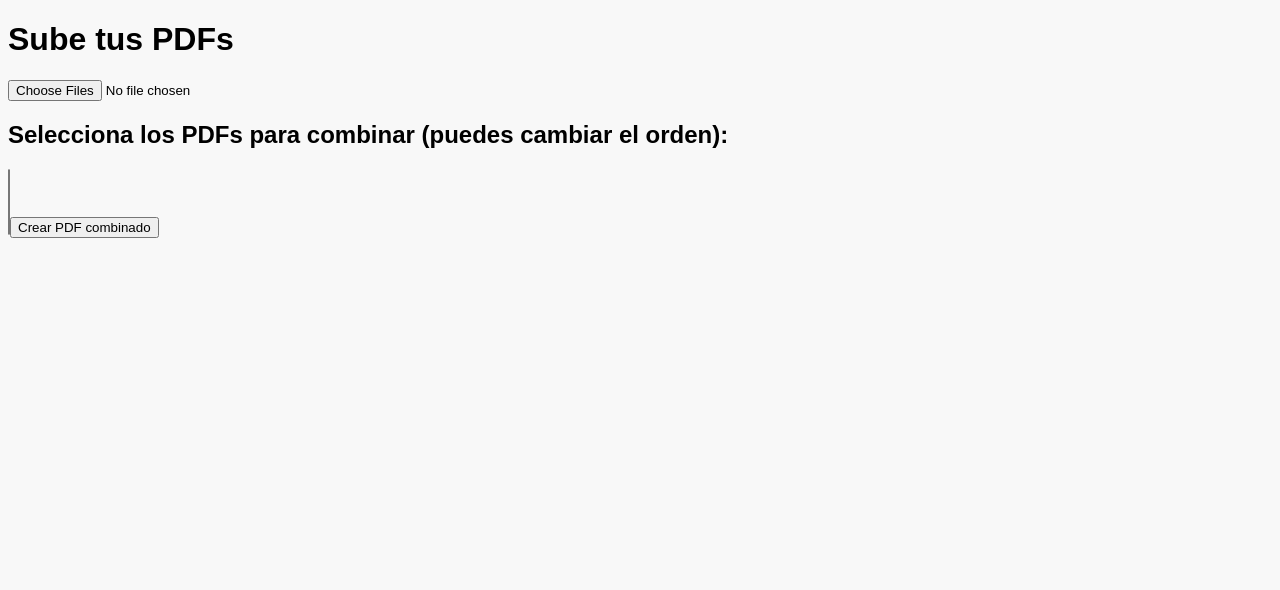
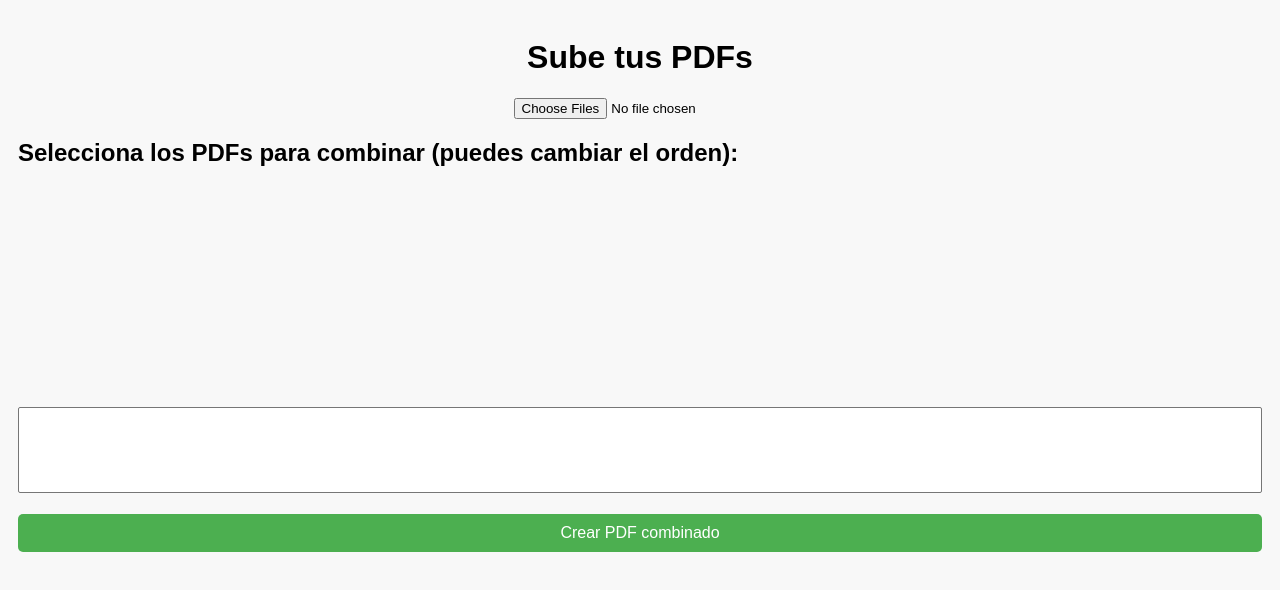
Before and after one commit to juanrodlf/rechuamda_pdf, a React (Vite) app: page / in a window 1280 px wide. Shown: the top 590 px of the page. Built offline with nearby package versions, Linux system fonts and the light colour scheme.

Commit message:
beautiful things up

```diff
--- a/package.json
+++ b/package.json
@@ -11,6 +11,7 @@
   "dependencies": {
     "pdf-lib": "^1.17.1",
     "react": "^18.2.0",
+    "react-beautiful-dnd": "^13.1.1",
     "react-dom": "^18.2.0"
   },
   "devDependencies": {
--- a/src/App.jsx
+++ b/src/App.jsx
@@ -1,5 +1,6 @@
 import React, { useState, useEffect } from "react";
 import { PDFDocument } from "pdf-lib"; // Asegúrate de tener pdf-lib instalada
+import { DragDropContext, Droppable, Draggable } from "react-beautiful-dnd"; // Importar la librería de drag-and-drop
 
 const App = () => {
   const [pdfFiles, setPdfFiles] = useState([]); // Almacena los PDFs disponibles
@@ -35,10 +36,15 @@ const App = () => {
     setSelectedFiles(selected);
   };
 
-  const handleReorder = (draggedIndex, droppedIndex) => {
-    const reorderedFiles = [...selectedFiles];
-    const [removed] = reorderedFiles.splice(draggedIndex, 1);
-    reorderedFiles.splice(droppedIndex, 0, removed);
+  const handleReorder = (result) => {
+    const { source, destination } = result;
+    if (!destination) return; // No hacer nada si no hay destino
+
+    // Reordenar los archivos seleccionados
+    const reorderedFiles = Array.from(selectedFiles);
+    const [removed] = reorderedFiles.splice(source.index, 1);
+    reorderedFiles.splice(destination.index, 0, removed);
+
     setSelectedFiles(reorderedFiles);
   };
 
@@ -67,26 +73,65 @@ const App = () => {
   };
 
   return (
-    <div>
-      <h1>Sube tus PDFs</h1>
+    <div style={{ padding: '10px', fontFamily: 'Arial, sans-serif' }}>
+      <h1 style={{ textAlign: 'center' }}>Sube tus PDFs</h1>
 
       {/* Subir PDFs */}
-      <input type="file" accept="application/pdf" onChange={handlePdfUpload} multiple />
+      <input
+        type="file"
+        accept="application/pdf"
+        onChange={handlePdfUpload}
+        multiple
+        style={{ display: 'block', margin: '0 auto', marginBottom: '20px' }}
+      />
 
       <h2>Selecciona los PDFs para combinar (puedes cambiar el orden):</h2>
-      {/* Lista de archivos seleccionados */}
-      <ul>
-        {selectedFiles.map((file, index) => (
-          <li key={index}>
-            {file}{" "}
-            <button onClick={() => handleReorder(index, index - 1)} disabled={index === 0}>↑</button>
-            <button onClick={() => handleReorder(index, index + 1)} disabled={index === selectedFiles.length - 1}>↓</button>
-          </li>
-        ))}
-      </ul>
+      {/* Arrastrar y soltar lista de archivos seleccionados */}
+      <DragDropContext onDragEnd={handleReorder}>
+        <Droppable droppableId="droppable">
+          {(provided) => (
+            <ul
+              ref={provided.innerRef}
+              {...provided.droppableProps}
+              style={{
+                listStyleType: 'none',
+                padding: 0,
+                margin: '20px 0',
+                minHeight: '200px',
+              }}
+            >
+              {selectedFiles.map((file, index) => (
+                <Draggable key={file} draggableId={file} index={index}>
+                  {(provided) => (
+                    <li
+                      ref={provided.innerRef}
+                      {...provided.draggableProps}
+                      {...provided.dragHandleProps}
+                      style={{
+                        ...provided.draggableProps.style,
+                        padding: '10px',
+                        marginBottom: '10px',
+                        background: '#f4f4f4',
+                        borderRadius: '5px',
+                        boxShadow: '0 2px 4px rgba(0, 0, 0, 0.1)',
+                        display: 'flex',
+                        justifyContent: 'space-between',
+                        alignItems: 'center',
+                      }}
+                    >
+                      {file}
+                    </li>
+                  )}
+                </Draggable>
+              ))}
+              {provided.placeholder}
+            </ul>
+          )}
+        </Droppable>
+      </DragDropContext>
 
       {/* Selección de archivos PDF ya almacenados */}
-      <select multiple onChange={handleSelectFile}>
+      <select multiple onChange={handleSelectFile} style={{ width: '100%', padding: '10px', marginBottom: '20px' }}>
         {pdfFiles.map((pdf, index) => (
           <option key={index} value={pdf.name}>
             {pdf.name}
@@ -94,7 +139,20 @@ const App = () => {
         ))}
       </select>
 
-      <button onClick={handleCreatePdf}>Crear PDF combinado</button>
+      <button
+        onClick={handleCreatePdf}
+        style={{
+          width: '100%',
+          padding: '10px',
+          backgroundColor: '#4CAF50',
+          color: 'white',
+          border: 'none',
+          borderRadius: '5px',
+          fontSize: '16px',
+        }}
+      >
+        Crear PDF combinado
+      </button>
 
       {selectedFiles.length > 0 && (
         <div>
```
Also changed, not shown: 2 other files (tests, documents, lock files or other folders).
